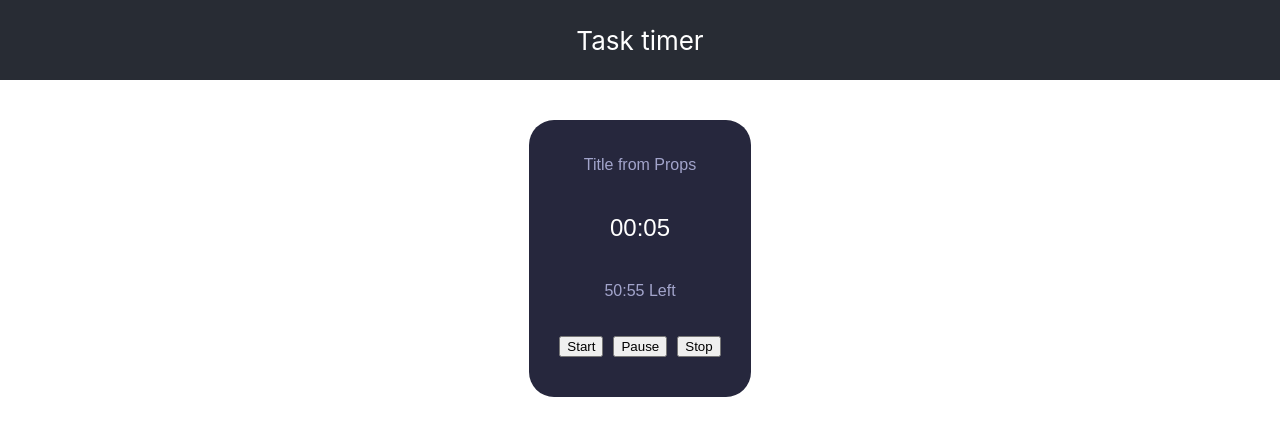
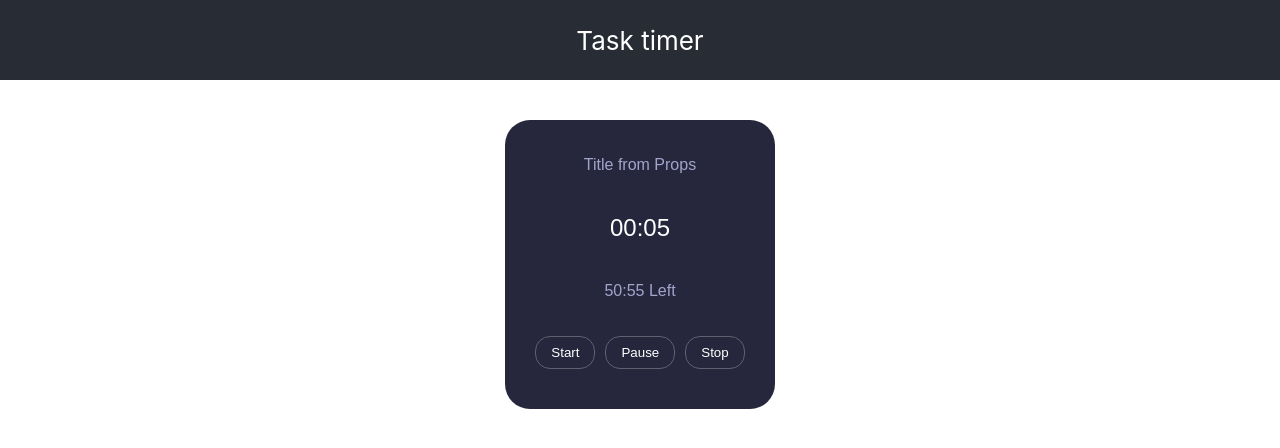
Before and after one commit to Eduard975/timer-component, a React (Create React App) app: page / in a window 1280 px wide. Shown: the top 448 px of the page. Built offline with nearby package versions, Linux system fonts and the light colour scheme.

Commit message:
add css for buttons

```diff
--- a/src/components/timer.tsx
+++ b/src/components/timer.tsx
@@ -64,9 +64,9 @@ export const Timer = ({ title, endTime }: MyTimerProps) => {
             </p>
 
             <div className="buttons-row">
-                <button>Start</button>
-                <button>Pause</button>
-                <button>Stop</button>
+                <button className="timer-button">Start</button>
+                <button className="timer-button">Pause</button>
+                <button className="timer-button">Stop</button>
             </div>
 
         </div>
--- a/src/css/component.css
+++ b/src/css/component.css
@@ -14,9 +14,18 @@
     flex-direction: row;
     align-items: center;
     justify-content: space-evenly;
-    font-family: sans-serif;
     width: 100%;
     padding: 20px;
+}
+
+.timer-button {
+    color: #ffffff;
+    text-align: center;
+    display: inline-block;
+    background-color: #26273d;
+    border: 1px solid #606170;
+    border-radius: 15px;
+    padding: 8px 15px;
 }
 
 .timer-top-buttom {
```
